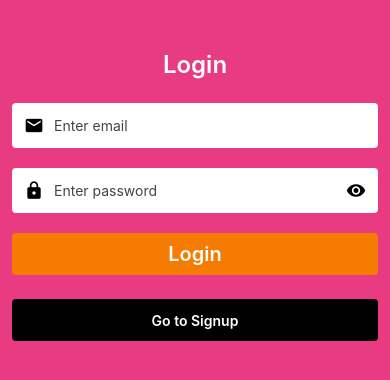
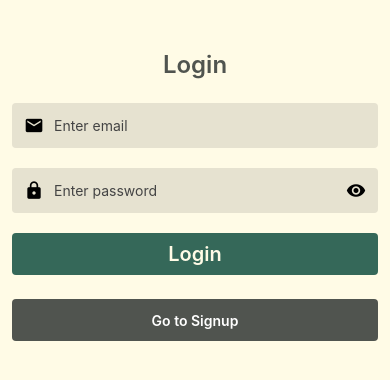
Before and after one commit to LucasHDG/ReactNative, a React Native app: screen /Home in a window 390 px wide. Shown: the top 380 px of the page. Built offline with nearby package versions, Linux system fonts and the light colour scheme; no server answers.

Commit message:
Ajout d'un appel pour ajouter et récupérer les infos de l'user en base, ainsi que la totalité des users

```diff
--- a/config/firebase.js
+++ b/config/firebase.js
@@ -1,13 +1,8 @@
 import firebase from 'firebase/app';
 import Constants from 'expo-constants';
 
+import 'firebase/auth';
 import 'firebase/database';
-import 'firebase/auth';
-// TODO: Add SDKs for Firebase products that you want to use
-// https://firebase.google.com/docs/web/setup#available-libraries
-
-// Your web app's Firebase configuration
-// For Firebase JS SDK v7.20.0 and later, measurementId is optional
 
 const firebaseConfig = {
   apiKey: Constants.manifest.extra.apiKey,
@@ -18,7 +13,6 @@ const firebaseConfig = {
   messagingSenderId: Constants.manifest.extra.messagingSenderId,
   appId: Constants.manifest.extra.appId,
 };
-
-const Firebase = firebase.initializeApp(firebaseConfig);
+const Firebase = !firebase.apps.length ? firebase.initializeApp(firebaseConfig) : firebase.app();
 
 export default Firebase;
--- a/navigation/AuthStack.jsx
+++ b/navigation/AuthStack.jsx
@@ -8,7 +8,11 @@ const Stack = createStackNavigator();
 
 export default function AuthStack() {
   return (
-    <Stack.Navigator headerMode="none">
+    <Stack.Navigator
+      screenOptions={{
+        headerShown: false,
+      }}
+    >
       <Stack.Screen name="Login" component={LoginScreen} />
       <Stack.Screen name="Signup" component={SignupScreen} />
     </Stack.Navigator>
--- a/navigation/HomeStack.jsx
+++ b/navigation/HomeStack.jsx
@@ -7,7 +7,11 @@ const Stack = createStackNavigator();
 
 export default function HomeStack() {
   return (
-    <Stack.Navigator headerMode="none">
+    <Stack.Navigator
+      screenOptions={{
+        headerShown: false,
+      }}
+    >
       <Stack.Screen name="Home" component={HomeScreen} />
     </Stack.Navigator>
   );
--- a/screens/HomeScreen.jsx
+++ b/screens/HomeScreen.jsx
@@ -1,14 +1,16 @@
 import { StatusBar } from 'expo-status-bar';
-import React, { useContext, useState } from 'react';
+import React, { useContext, useEffect, useState } from 'react';
 import {
   StyleSheet, Text, View, TextInput, TouchableOpacity, FlatList, SafeAreaView, ScrollView, Button,
 } from 'react-native';
 import * as Linking from 'expo-linking';
 
+import theme from '../styles/theme.style';
 import { IconButton } from '../components';
 import Firebase from '../config/firebase';
 import { AuthenticatedUserContext } from '../navigation/AuthenticatedUserProvider';
 
+const URL = 'https://reactnativecontacts-97d1a-default-rtdb.europe-west1.firebasedatabase.app/';
 const Contacts = [
   { key: 'Devin ', number: '0645270761' },
   { key: 'Dan ', number: '0645270761' },
@@ -25,7 +27,7 @@ const Contacts = [
 const styles = StyleSheet.create({
   container: {
     flex: 1,
-    backgroundColor: '#e93b81',
+    backgroundColor: theme.BACK,
     paddingTop: 50,
     paddingHorizontal: 12,
   },
@@ -38,19 +40,42 @@ const styles = StyleSheet.create({
   title: {
     fontSize: 24,
     fontWeight: '600',
-    color: '#fff',
+    color: theme.ONBACKTEXT,
   },
   text: {
     fontSize: 16,
     fontWeight: 'normal',
-    color: '#fff',
+    color: theme.ONBACKTEXT,
   },
 });
+
 const auth = Firebase.auth();
 
 export default function HomeScreen() {
   const { user } = useContext(AuthenticatedUserContext);
   const [CallNumber, setNumber] = useState('');
+  const [name, setName] = useState('');
+  const [users, setUsers] = useState();
+
+  useEffect(() => {
+    const actualUser = Firebase.database(URL).ref(`users/${user.uid}`);
+    actualUser.on('value', (snapshot) => {
+      const data = snapshot.val();
+      if (data != null) setName(data.name);
+    });
+  });
+  useEffect(() => {
+    const actualUsers = Firebase.database(URL).ref('users');
+    actualUsers.on('value', (snapshot) => {
+      const data = snapshot.val();
+      // if (data != null) setUsers(data); Quand je fais le setState l'app ne répond plus :/ mais en gros faut afficher la liste qui est récupérée cf logs
+      console.log("data: ");
+      console.log(data);
+      console.log("users: ");
+      console.log(users);
+    });
+  });
+
   const handleSignOut = async () => {
     try {
       await auth.signOut();
@@ -61,12 +86,20 @@ export default function HomeScreen() {
   const handleNumberChange = (e) => {
     setNumber(e);
   };
+  const handleNewUserInfo = () => {
+    const database = Firebase.database(URL);
+    database.ref(`users/${user.uid}`).set({
+      name: 'ET la ça fonctionne ???',
+      phoneNumber: '0695440581',
+    });
+  };
   const HandleCallButton = (e, number) => {
     e.preventDefault();
     Linking.openURL(`tel://${number}`);
 
     // call(args).catch((error) => console.error(error));
   };
+
   return (
     <View style={styles.container}>
       <StatusBar style="dark-content" />
@@ -80,10 +113,11 @@ export default function HomeScreen() {
         <IconButton
           name="logout"
           size={24}
-          color="#fff"
+          color={theme.ONBACKTEXT}
           onPress={handleSignOut}
         />
       </View>
+      <View style={{ backgroundColor: theme.ONBACK }}>
         <TextInput
           style={{ padding: 10 }}
           value={CallNumber}
@@ -91,8 +125,12 @@ export default function HomeScreen() {
           placeholder="Enter Phone Number here"
           keyboardType="numeric"
         />
-      <TouchableOpacity style={{ backgroundColor: '#ffffff', padding: 10 }} onPress={HandleCallButton}>
-        <Text>Call</Text>
+      </View>
+      <TouchableOpacity
+        style={{ backgroundColor: theme.PRIMARY, padding: 10 }}
+        onPress={HandleCallButton}
+      >
+        <Text color={theme.BACK}>Call</Text>
       </TouchableOpacity>
       <SafeAreaView>
         <ScrollView style={styles.scrollView}>
@@ -102,6 +140,8 @@ export default function HomeScreen() {
               <Button
                 style={styles.item}
                 title={item.key + item.number}
+                titleColor={theme.BACK}
+                color={theme.ONBACKTEXT}
                 onPress={(e) => HandleCallButton(e, item.number)}
               >
                 Call
@@ -115,6 +155,17 @@ export default function HomeScreen() {
         {' '}
         {user.uid}
       </Text>
+      <Button
+        title="Add user info to base"
+        titleColor={theme.BACK}
+        onPress={handleNewUserInfo}
+        color={theme.PRIMARY}
+      />
+      <Text>
+        My name is
+        {' '}
+        {name}
+      </Text>
     </View>
   );
 }
--- a/screens/LoginScreen.jsx
+++ b/screens/LoginScreen.jsx
@@ -7,18 +7,19 @@ import {
 
 import { Button, InputField, ErrorMessage } from '../components';
 import Firebase from '../config/firebase';
+import theme from '../styles/theme.style';
 
 const styles = StyleSheet.create({
   container: {
     flex: 1,
-    backgroundColor: '#e93b81',
+    backgroundColor: theme.BACK,
     paddingTop: 50,
     paddingHorizontal: 12,
   },
   title: {
     fontSize: 24,
     fontWeight: '600',
-    color: '#fff',
+    color: theme.ONBACKTEXT,
     alignSelf: 'center',
     paddingBottom: 24,
   },
@@ -62,7 +63,7 @@ export default function LoginScreen({ navigation }) {
           fontSize: 14,
         }}
         containerStyle={{
-          backgroundColor: '#fff',
+          backgroundColor: theme.ONBACK,
           marginBottom: 20,
         }}
         leftIcon="email"
@@ -79,7 +80,7 @@ export default function LoginScreen({ navigation }) {
           fontSize: 14,
         }}
         containerStyle={{
-          backgroundColor: '#fff',
+          backgroundColor: theme.ONBACK,
           marginBottom: 20,
         }}
         leftIcon="lock"
@@ -96,9 +97,9 @@ export default function LoginScreen({ navigation }) {
       {loginError ? <ErrorMessage error={loginError} visible /> : null}
       <Button
         onPress={onLogin}
-        backgroundColor="#f57c00"
+        backgroundColor={theme.PRIMARY}
         title="Login"
-        tileColor="#fff"
+        titleColor={theme.BACK}
         titleSize={20}
         containerStyle={{
           marginBottom: 24,
@@ -107,7 +108,7 @@ export default function LoginScreen({ navigation }) {
       <Button
         onPress={() => navigation.navigate('Signup')}
         title="Go to Signup"
-        color="#fff"
+        backgroundColor={theme.ONBACKTEXT}
       />
     </View>
   );
--- a/screens/SignupScreen.jsx
+++ b/screens/SignupScreen.jsx
@@ -7,18 +7,19 @@ import {
 
 import { Button, InputField, ErrorMessage } from '../components';
 import Firebase from '../config/firebase';
+import theme from '../styles/theme.style';
 
 const styles = StyleSheet.create({
   container: {
     flex: 1,
-    backgroundColor: '#e93b81',
+    backgroundColor: theme.BACK,
     paddingTop: 50,
     paddingHorizontal: 12,
   },
   title: {
     fontSize: 24,
     fontWeight: '600',
-    color: '#fff',
+    color: theme.ONBACKTEXT,
     alignSelf: 'center',
     paddingBottom: 24,
   },
@@ -62,7 +63,7 @@ export default function SignupScreen({ navigation }) {
           fontSize: 14,
         }}
         containerStyle={{
-          backgroundColor: '#fff',
+          backgroundColor: theme.ONBACK,
           marginBottom: 20,
         }}
         leftIcon="email"
@@ -79,7 +80,7 @@ export default function SignupScreen({ navigation }) {
           fontSize: 14,
         }}
         containerStyle={{
-          backgroundColor: '#fff',
+          backgroundColor: theme.ONBACK,
           marginBottom: 20,
         }}
         leftIcon="lock"
@@ -96,9 +97,9 @@ export default function SignupScreen({ navigation }) {
       {signupError ? <ErrorMessage error={signupError} visible /> : null}
       <Button
         onPress={onHandleSignup}
-        backgroundColor="#f57c00"
+        backgroundColor={theme.PRIMARY}
         title="Signup"
-        tileColor="#fff"
+        titleColor={theme.BACK}
         titleSize={20}
         containerStyle={{
           marginBottom: 24,
@@ -107,7 +108,7 @@ export default function SignupScreen({ navigation }) {
       <Button
         onPress={() => navigation.navigate('Login')}
         title="Go to Login"
-        color="#fff"
+        backgroundColor={theme.ONBACKTEXT}
       />
     </View>
   );
--- /dev/null
+++ b/styles/theme.style.js
@@ -0,0 +1,6 @@
+export default {
+  PRIMARY: '#356859',
+  BACK: '#FFFBE6',
+  ONBACK: '#E6E2D0',
+  ONBACKTEXT: '#50544F',
+};
```
Also changed, not shown: 1 other file (tests, documents, lock files or other folders). Lines whose indentation alone changed are shown as unchanged.
